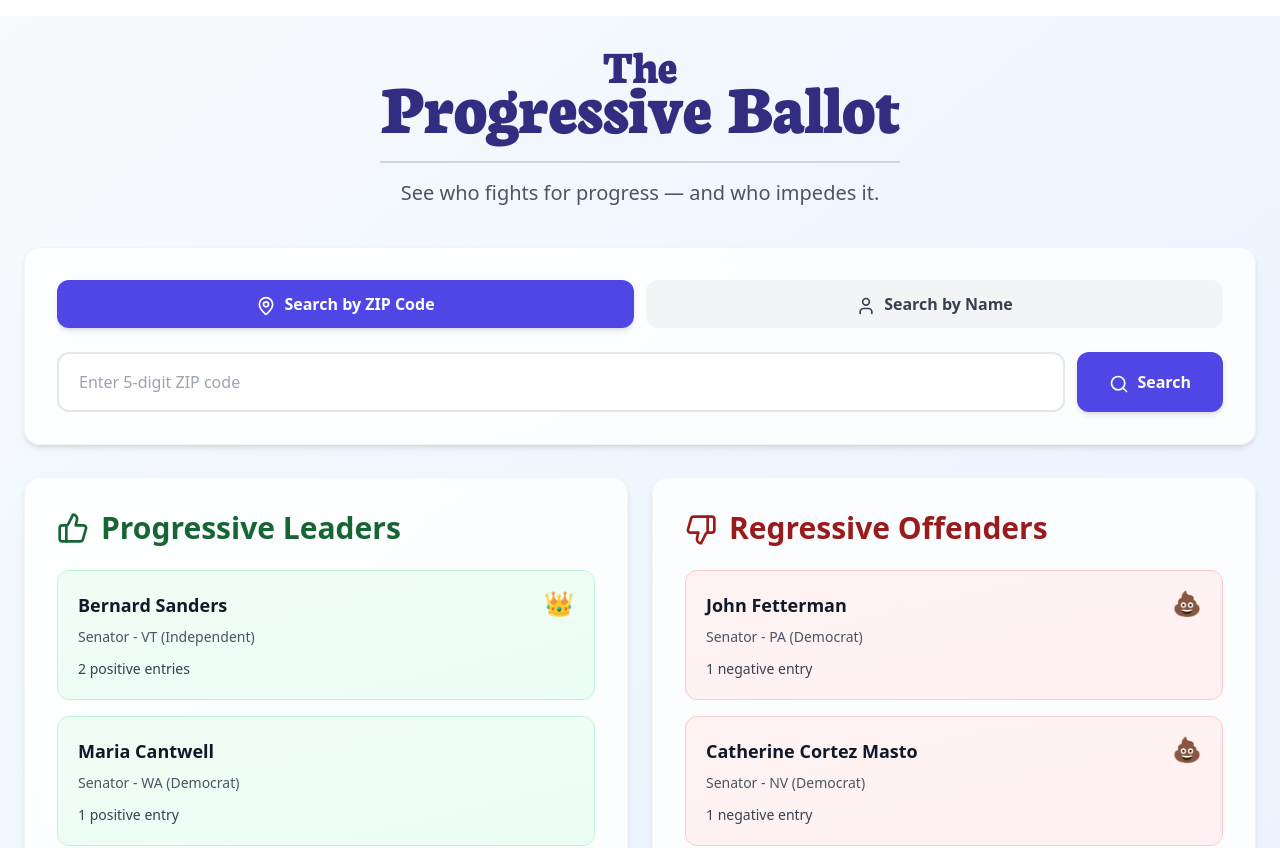
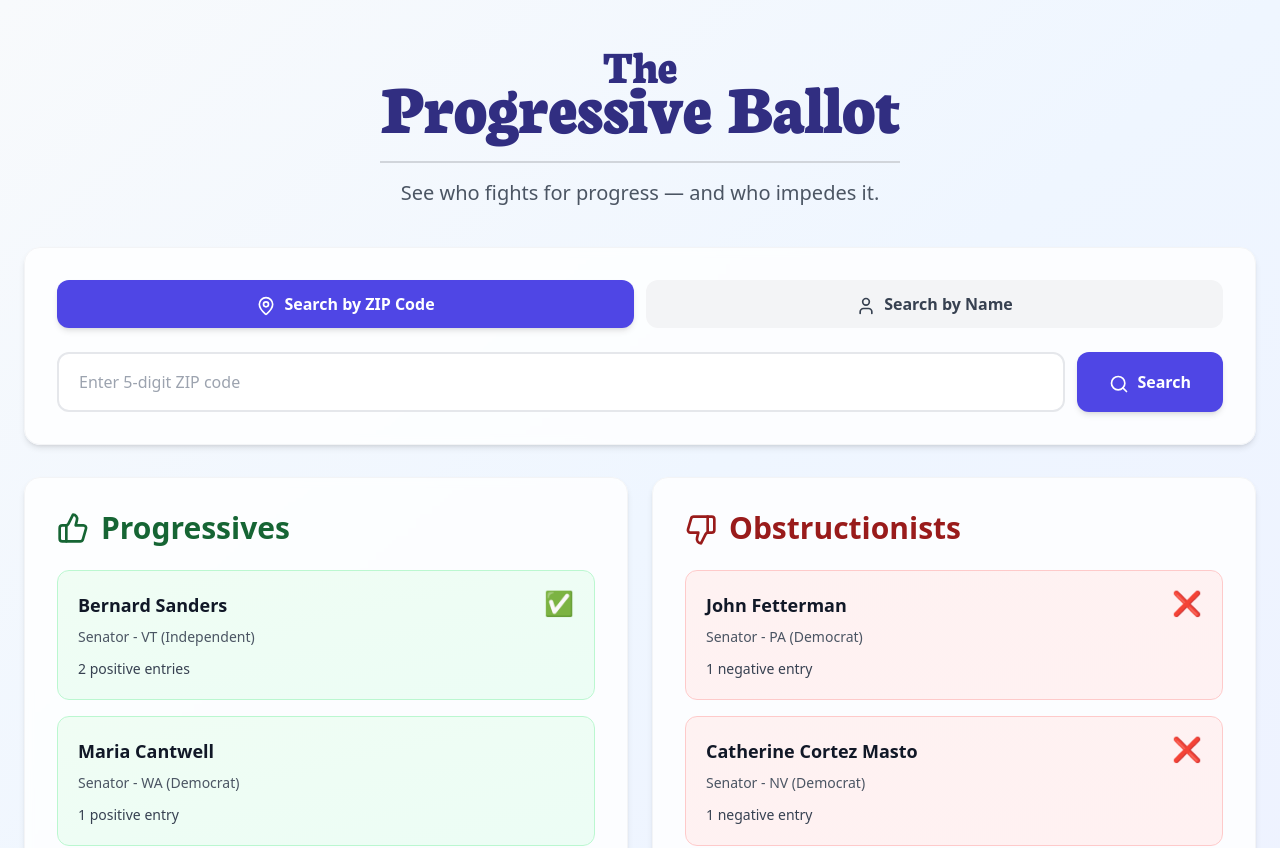
Before and after one commit to ProgressiveBallot/ProgressiveBallot.github.io, a React (Create React App) app: page / in a window 1280 px wide. Shown: the top 848 px of the page. Built offline with nearby package versions, Linux system fonts and the light colour scheme.

Commit message:
Changing language and symbols

```diff
--- a/src/App.js
+++ b/src/App.js
@@ -41,7 +41,7 @@ const App = () => {
           name: 'John Fetterman',
           state: 'PA',
           type: 'negative',
-          details: 'Voted to increase ACA healthcare premiums for millions of Americans.'
+          details: 'Supported a funding deal without ACA subsidy protections, causing significant healthcare premium increases for millions of Americans.'
         },
         {
           id: '2',
@@ -69,7 +69,7 @@ const App = () => {
           name: 'Catherine Cortez Masto',
           state: 'NV',
           type: 'negative',
-          details: 'Voted to increase ACA healthcare premiums for millions of Americans.'
+          details: 'Supported a funding deal without ACA subsidy protections, causing significant healthcare premium increases for millions of Americans.'
         },
         {
           id: '6',
@@ -90,42 +90,42 @@ const App = () => {
           name: 'Richard J. Durbin',
           state: 'IL',
           type: 'negative',
-          details: 'Voted to increase ACA healthcare premiums for millions of Americans.'
+          details: 'Supported a funding deal without ACA subsidy protections, causing significant healthcare premium increases for millions of Americans.'
         },
         {
           id: '9',
           name: 'Maggie Hassan',
           state: 'NH',
           type: 'negative',
-          details: 'Voted to increase ACA healthcare premiums for millions of Americans.'
+          details: 'Supported a funding deal without ACA subsidy protections, causing significant healthcare premium increases for millions of Americans.'
         },
         {
           id: '10',
           name: 'Tim Kaine',
           state: 'VA',
           type: 'negative',
-          details: 'Voted to increase ACA healthcare premiums for millions of Americans.'
+          details: 'Supported a funding deal without ACA subsidy protections, causing significant healthcare premium increases for millions of Americans.'
         },
         {
           id: '11',
           name: 'Angus King',
           state: 'ME',
           type: 'negative',
-          details: 'Voted to increase ACA healthcare premiums for millions of Americans.'
+          details: 'Supported a funding deal without ACA subsidy protections, causing significant healthcare premium increases for millions of Americans.'
         },
         {
           id: '12',
           name: 'Jacky Rosen',
           state: 'NV',
           type: 'negative',
-          details: 'Voted to increase ACA healthcare premiums for millions of Americans.'
+          details: 'Supported a funding deal without ACA subsidy protections, causing significant healthcare premium increases for millions of Americans.'
         },
         {
           id: '13',
           name: 'Jeanne Shaheen',
           state: 'NH',
           type: 'negative',
-          details: 'Voted to increase ACA healthcare premiums for millions of Americans.'
+          details: 'Supported a funding deal without ACA subsidy protections, causing significant healthcare premium increases for millions of Americans.'
         }
       ];
 
@@ -396,10 +396,10 @@ const App = () => {
   }
 
   return (
-    <div className="mt-4 min-h-screen bg-gradient-to-br from-slate-50 via-blue-50 to-indigo-50 p-4 md:p-6">
+    <div className="min-h-screen bg-gradient-to-br from-slate-50 via-blue-50 to-indigo-50 p-4 md:p-6">
       <div className="max-w-7xl mx-auto">
         {/* Header */}
-        <div className="text-center mb-7 md:mb-10">
+        <div className="text-center pt-4 mb-7 md:mb-10">
           <a
             onClick={resetToHome}
             className="font-neuton text-indigo-900 mb-3 cursor-pointer hover:opacity-80 transition-opacity tracking-tight"
@@ -530,10 +530,10 @@ const App = () => {
               <div className="flex items-start gap-3 mb-3">
                 <h2 className="text-3xl md:text-4xl font-bold text-gray-900">{selectedPolitician.name}</h2>
                 {selectedPolitician.recommended == "yes" && (
-                  <span className="text-3xl leading-none" title="Recommended">👑</span>
+                  <span className="text-3xl leading-none" title="Recommended">✅</span>
                 )}
                 {selectedPolitician.recommended == "no" && (
-                  <span className="text-3xl leading-none" title="Not Recommended">💩</span>
+                  <span className="text-3xl leading-none" title="Not Recommended">❌</span>
                 )}
               </div>
               <p className="text-xl text-gray-600 mb-4">
@@ -634,7 +634,7 @@ const App = () => {
             <div className="bg-white/80 backdrop-blur-sm rounded-2xl shadow-md border border-gray-100 p-6 md:p-8">
               <h3 className="text-2xl md:text-3xl font-bold text-green-800 mb-6 flex items-center gap-3">
                 <ThumbsUp size={32} />
-                Progressive Leaders
+                Progressives
               </h3>
               <div className="space-y-4">
                 {featuredPositive.map((pol, idx) => (
@@ -646,10 +646,10 @@ const App = () => {
                     <div className="flex items-start gap-2 mb-2">
                       <h4 className="font-bold text-lg text-gray-900 flex-1">{pol.name}</h4>
                       {pol.recommended == "yes" && (
-                        <span className="text-2xl leading-none" title="Recommended">👑</span>
+                        <span className="text-2xl leading-none" title="Recommended">✅</span>
                       )}
                       {pol.recommended == "no" && (
-                        <span className="text-2xl leading-none" title="Not Recommended">💩</span>
+                        <span className="text-2xl leading-none" title="Not Recommended">❌</span>
                       )}
                     </div>
                     <p className="text-sm text-gray-600 mb-3">
@@ -668,7 +668,7 @@ const App = () => {
             <div className="bg-white/80 backdrop-blur-sm rounded-2xl shadow-md border border-gray-100 p-6 md:p-8">
               <h3 className="text-2xl md:text-3xl font-bold text-red-800 mb-6 flex items-center gap-3">
                 <span className="mt-1"><ThumbsDown size={32} /></span>
-                Regressive Offenders
+                Obstructionists
               </h3>
               <div className="space-y-4">
                 {featuredNegative.map((pol, idx) => (
@@ -680,10 +680,10 @@ const App = () => {
                     <div className="flex items-start gap-2 mb-2">
                       <h4 className="font-bold text-lg text-gray-900 flex-1">{pol.name}</h4>
                       {pol.recommended == "yes" && (
-                        <span className="text-2xl leading-none" title="Recommended">👑</span>
+                        <span className="text-2xl leading-none" title="Recommended">✅</span>
                       )}
                       {pol.recommended == "no" && (
-                        <span className="text-2xl leading-none" title="Not Recommended">💩</span>
+                        <span className="text-2xl leading-none" title="Not Recommended">❌</span>
                       )}
                     </div>
                     <p className="text-sm text-gray-600 mb-3">
```
